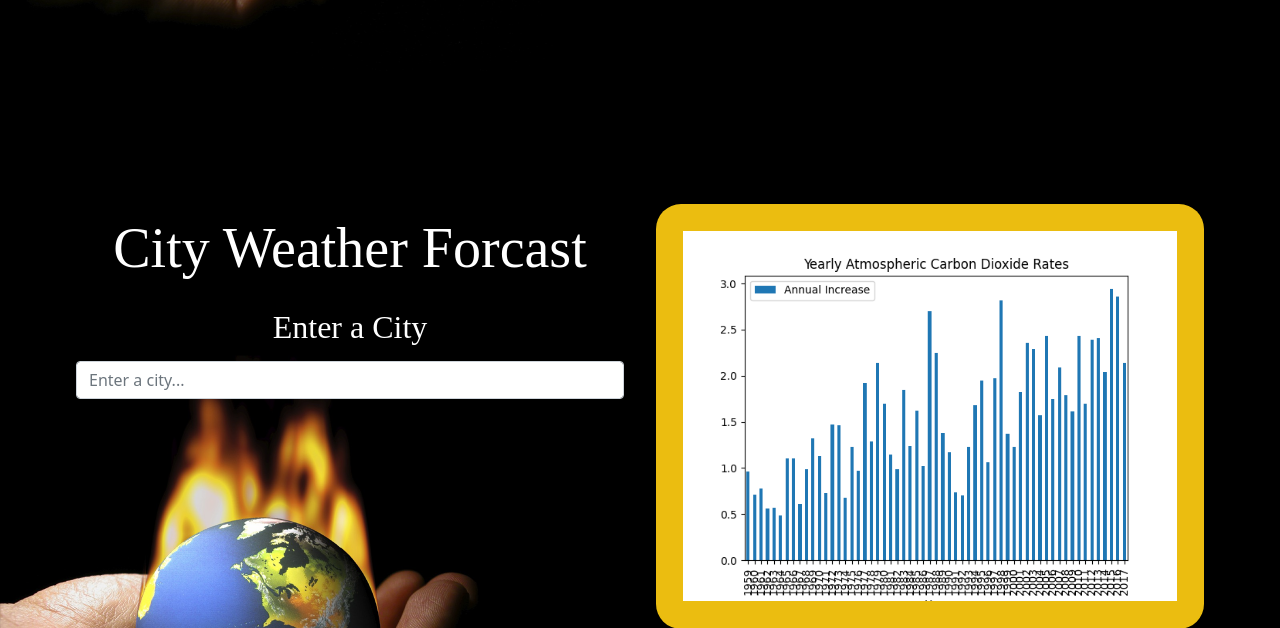
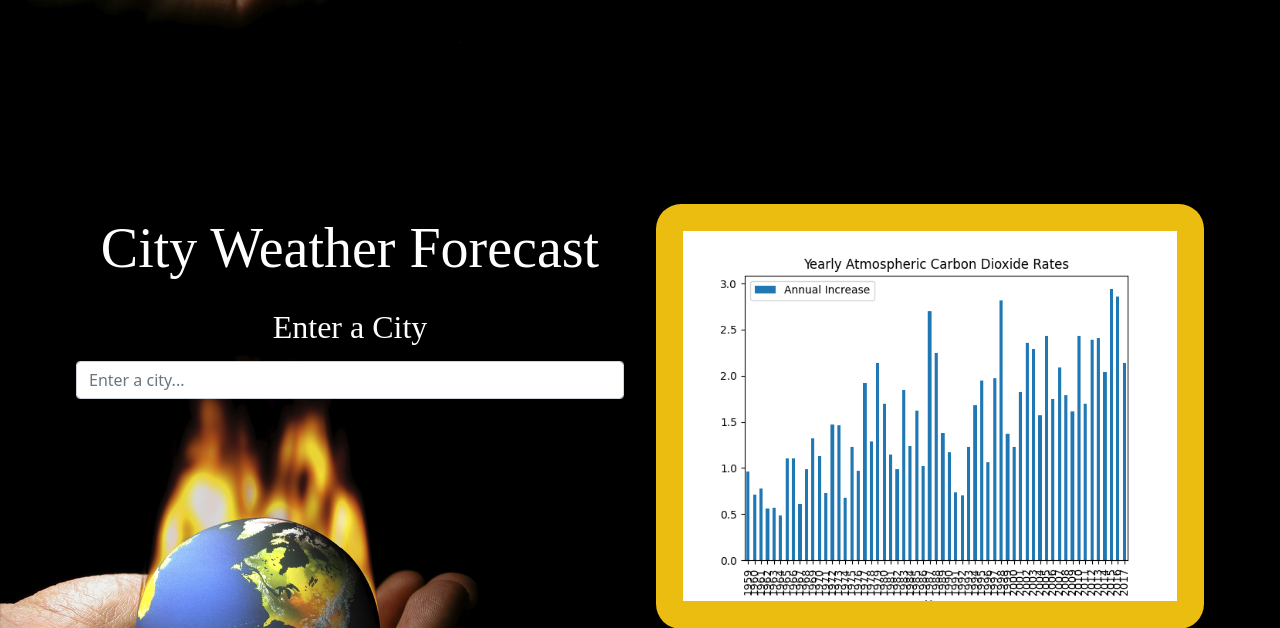
Before and after one commit to Mwansa1/Climate-Change, a Flask app: page / in a window 1280 px wide. Shown: the part 2246-2874 px from the top of the page. Run offline with Flask 2, Linux system fonts and the light colour scheme; parts of the project's set-up code (start-up, migrations or seed data) failed here and were passed over; some libraries are stand-ins or nearby versions; some web fonts are replaced.

Commit message:
fixed spelling error

```diff
--- a/main.py
+++ b/main.py
@@ -397,7 +397,6 @@ def save_picture(form_picture):
     return picture_fn
 
 
-
 @app.route('/upload', methods=['GET', 'POST'])
 @login_required
 def upload_file():
--- a/templates/home.html
+++ b/templates/home.html
@@ -93,7 +93,7 @@
     <div class="cont">
         <div class="split">
             <div>
-                <h1>City Weather Forcast</h1>
+                <h1>City Weather Forecast</h1>
                 <h2>Enter a City</h2>
                 <form action="{{url_for('search_by_city')}}" method="POST" role="form">
                     <input name="city" type="text" pattern="[A-Za-z?.!, ]{1,30}" class="form-control" placeholder="Enter a city..." title=" Enter only letters and . ? !,maximum of 30 characters  e.g Hi!">
```
